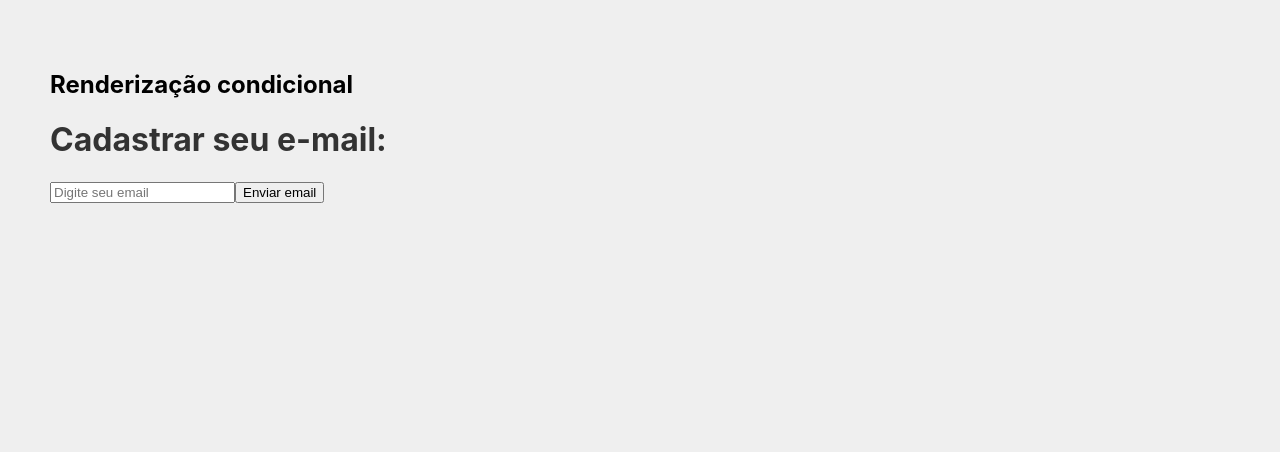
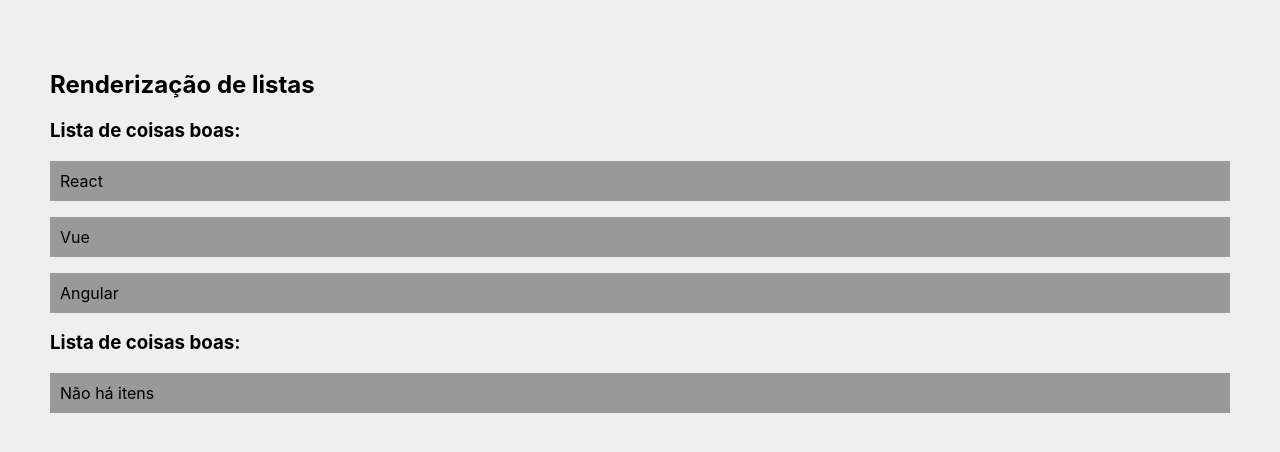
Before and after one commit to michaelthierry/React, a React (Create React App) app in the folder meu-projeto/: page / in a window 1280 px wide. Shown: the top 452 px of the page. Built offline with nearby package versions, Linux system fonts and the light colour scheme.

Commit message:
feat: add list render

```diff
--- a/meu-projeto/src/App.js
+++ b/meu-projeto/src/App.js
@@ -1,14 +1,17 @@
 //import logo from './logo.svg';
 import './App.css';
-import Condicional from './components/Condicional';
-
+import OutraLista from './components/OutraLista';
 
 function App() {
 
+  const meusItens = ['React', 'Vue', 'Angular']
+
   return (
     <div className="App">
-      <h2>Renderização condicional</h2>
-      <Condicional/>
+      <h2>Renderização de listas</h2>
+      <OutraLista itens={meusItens}/>
+      <OutraLista itens={[]}/>
+
     </div>
   );
 }
--- /dev/null
+++ b/meu-projeto/src/components/OutraLista.js
@@ -0,0 +1,16 @@
+function OutraLista({itens}){
+    return (
+        <>
+            <h3>Lista de coisas boas:</h3>
+            {   itens.length > 0 ? (
+                itens.map((item, index) => (
+                    <p key={index}>{item}</p>
+                ))) : (
+                    <p>Não há itens</p>
+                )
+            }
+        </>
+    )
+}
+
+export default OutraLista
```
